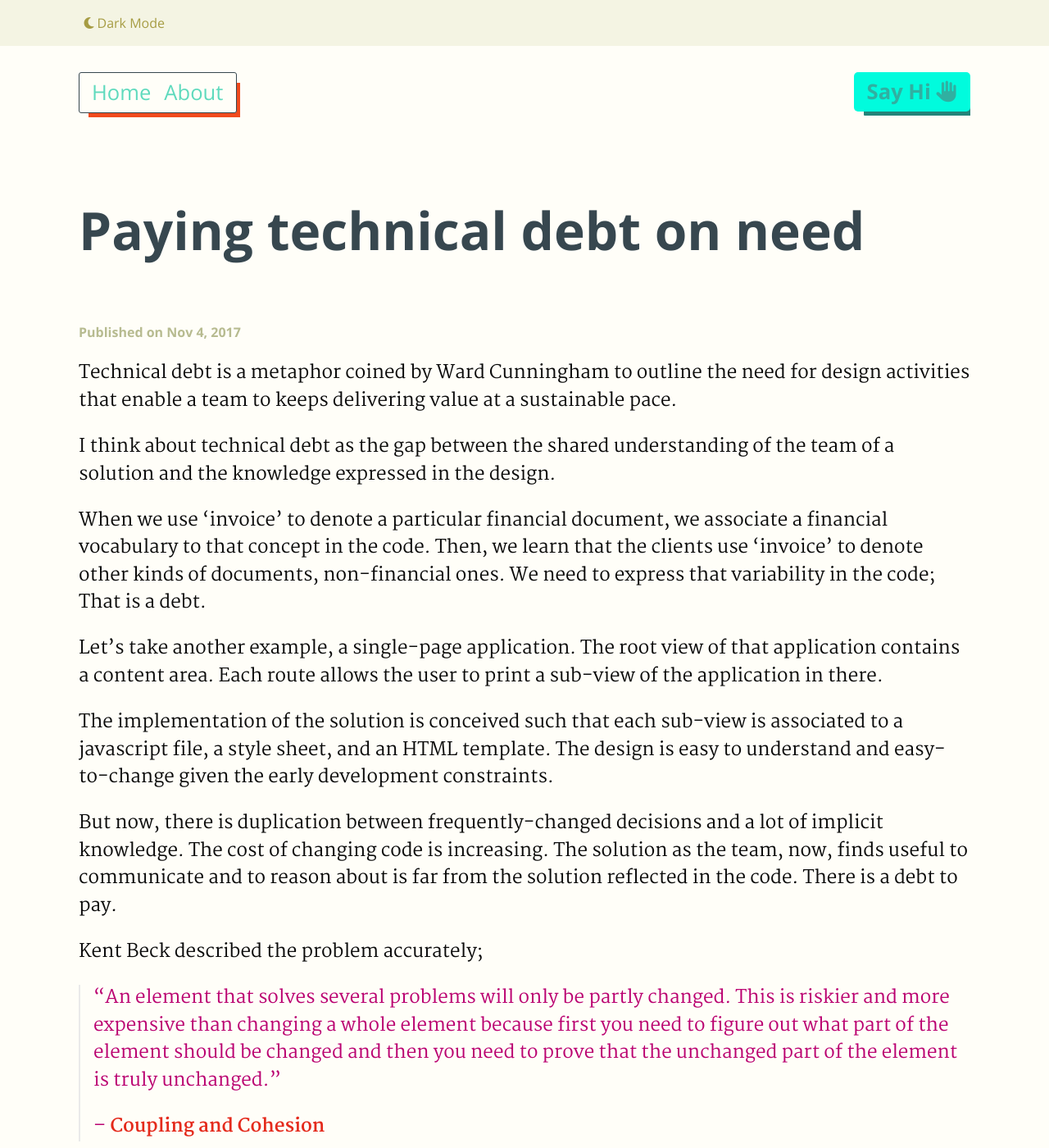
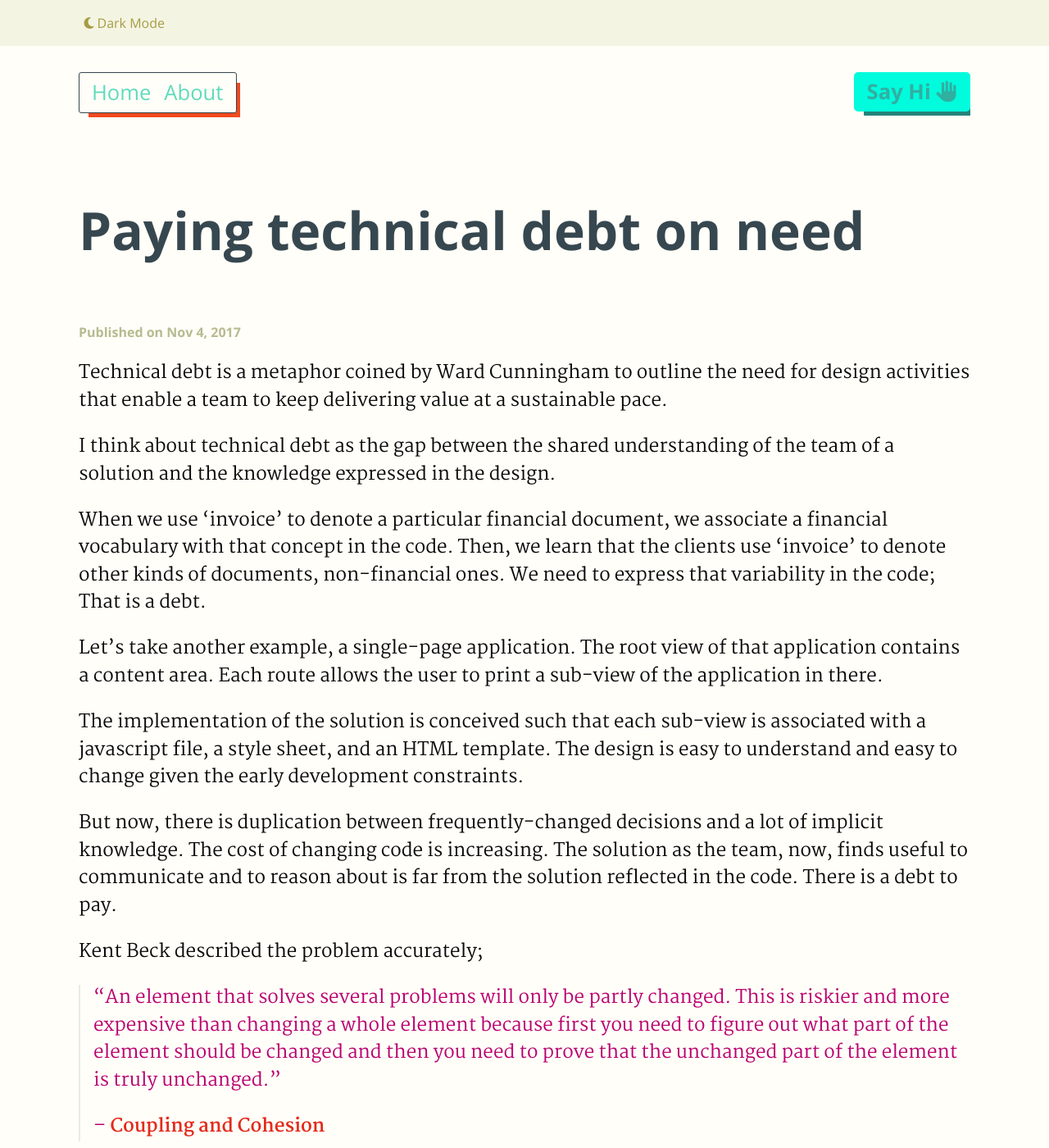
Before and after one commit to haresfaiez/haresfaiez.github.io, a Jekyll site: the page built from _posts/2017-11-04-paying-technical-debt-on-need.md, in a window 1280 px wide and 1400 px high. Shown: the whole window at 82% size. Built offline with Jekyll 4.4.1, drawn with Linux system fonts in a browser that asks for light colours; some of the changed text lies outside the part shown.

Commit message:
Improve early posts

```diff
--- a/_posts/2017-11-04-paying-technical-debt-on-need.md
+++ b/_posts/2017-11-04-paying-technical-debt-on-need.md
@@ -7,13 +7,13 @@ tags:       Software, Design
 ---
 
 Technical debt is a metaphor coined by Ward Cunningham to outline the need for design
-activities that enable a team to keeps delivering value at a sustainable pace.
+activities that enable a team to keep delivering value at a sustainable pace.
 
 I think about technical debt as the gap between the shared understanding of the team of
 a solution and the knowledge expressed in the design.
 
 When we use 'invoice' to denote a particular financial document,
-we associate a financial vocabulary to that concept in the code.
+we associate a financial vocabulary with that concept in the code.
 Then, we learn that the clients use 'invoice' to denote other kinds of documents,
 non-financial ones.
 We need to express that variability in the code; That is a debt.
@@ -22,9 +22,9 @@ Let's take another example, a single-page application.
 The root view of that application contains a content area.
 Each route allows the user to print a sub-view of the application in there.
 
-The implementation of the solution is conceived such that each sub-view is associated to a
-javascript file, a style sheet, and an HTML template.
-The design is easy to understand and easy-to-change given the early development constraints.
+The implementation of the solution is conceived such that each sub-view is associated with
+a javascript file, a style sheet, and an HTML template.
+The design is easy to understand and easy to change given the early development constraints.
 
 But now, there is duplication between frequently-changed decisions and a lot of implicit
 knowledge.
```
Also changed, not shown: other parts of _posts/2017-11-04-paying-technical-debt-on-need.md (+1 -1 lines).
